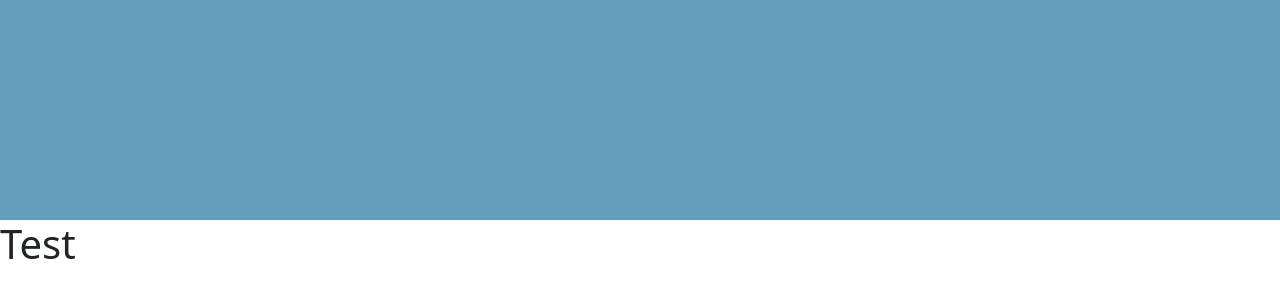
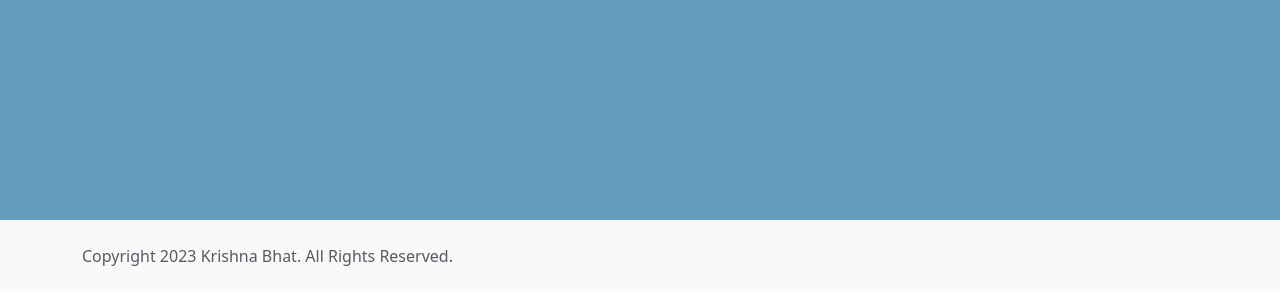
Before and after one commit to krishbhat16/mySite, a plain HTML site: page index.html in a window 1280 px wide. Shown: the part 500-800 px from the top of the page. Drawn offline with nearby package versions, Linux system fonts and the light colour scheme.

Commit message:
added footer in index.html

```diff
--- a/index.html
+++ b/index.html
@@ -3,14 +3,10 @@
   <head>
     <meta charset="UTF-8" />
     <title>krishnabhat</title>
-
-    <!--CDN link to Bootstrap CSS-->
     <link
       rel="stylesheet"
       href="https://cdn.jsdelivr.net/npm/bootstrap@5.3.0-alpha3/dist/css/bootstrap.min.css"
     />
-
-    <!--CDN link to Bootstrap Javascript-->
     <script
       src="https://cdn.jsdelivr.net/npm/@popperjs/core@2.11.7/dist/umd/popper.min.js"
       integrity="sha384-zYPOMqeu1DAVkHiLqWBUTcbYfZ8osu1Nd6Z89ify25QV9guujx43ITvfi12/QExE"
@@ -21,13 +17,8 @@
       integrity="sha384-Y4oOpwW3duJdCWv5ly8SCFYWqFDsfob/3GkgExXKV4idmbt98QcxXYs9UoXAB7BZ"
       crossorigin="anonymous"
     ></script>
-
-    <!--Local CSS, always after CDN-->
     <link rel="stylesheet" href="css\styles.css" />
-
     <link rel="shortcut icon" href="images\favicon.ico" />
-
-    <!--To use Google Fonts-->
     <link rel="preconnect" href="https://fonts.googleapis.com" />
     <link rel="preconnect" href="https://fonts.gstatic.com" crossorigin />
     <link
@@ -38,6 +29,13 @@
 
   <body>
     <div class="bg"></div>
-    <h1>Test</h1>
+
+    <footer class="footer mt-auto py-4 bg-body-tertiary">
+      <div class="container">
+        <span class="text-body-secondary"
+          >Copyright 2023 Krishna Bhat. All Rights Reserved.</span
+        >
+      </div>
+    </footer>
   </body>
 </html>
```
